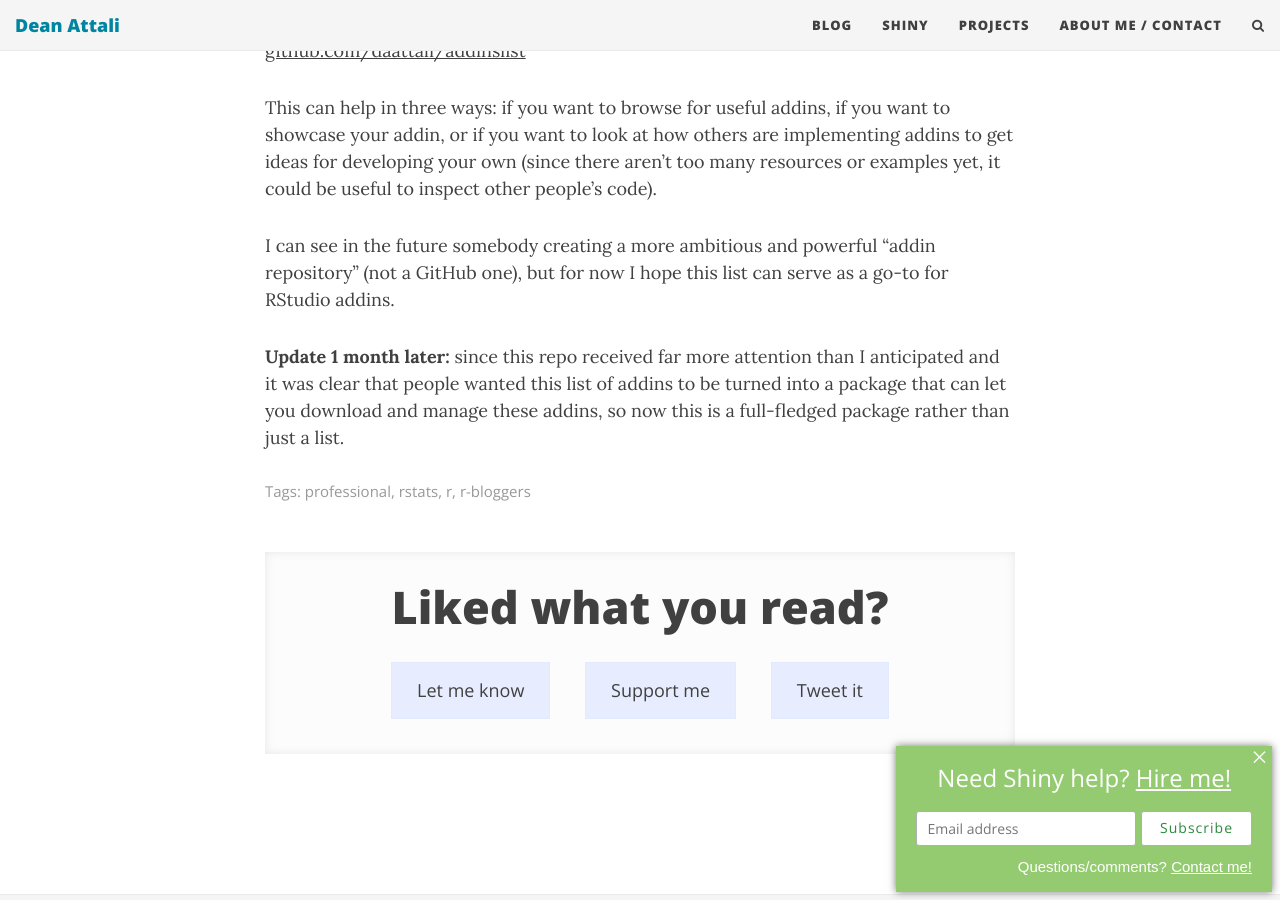
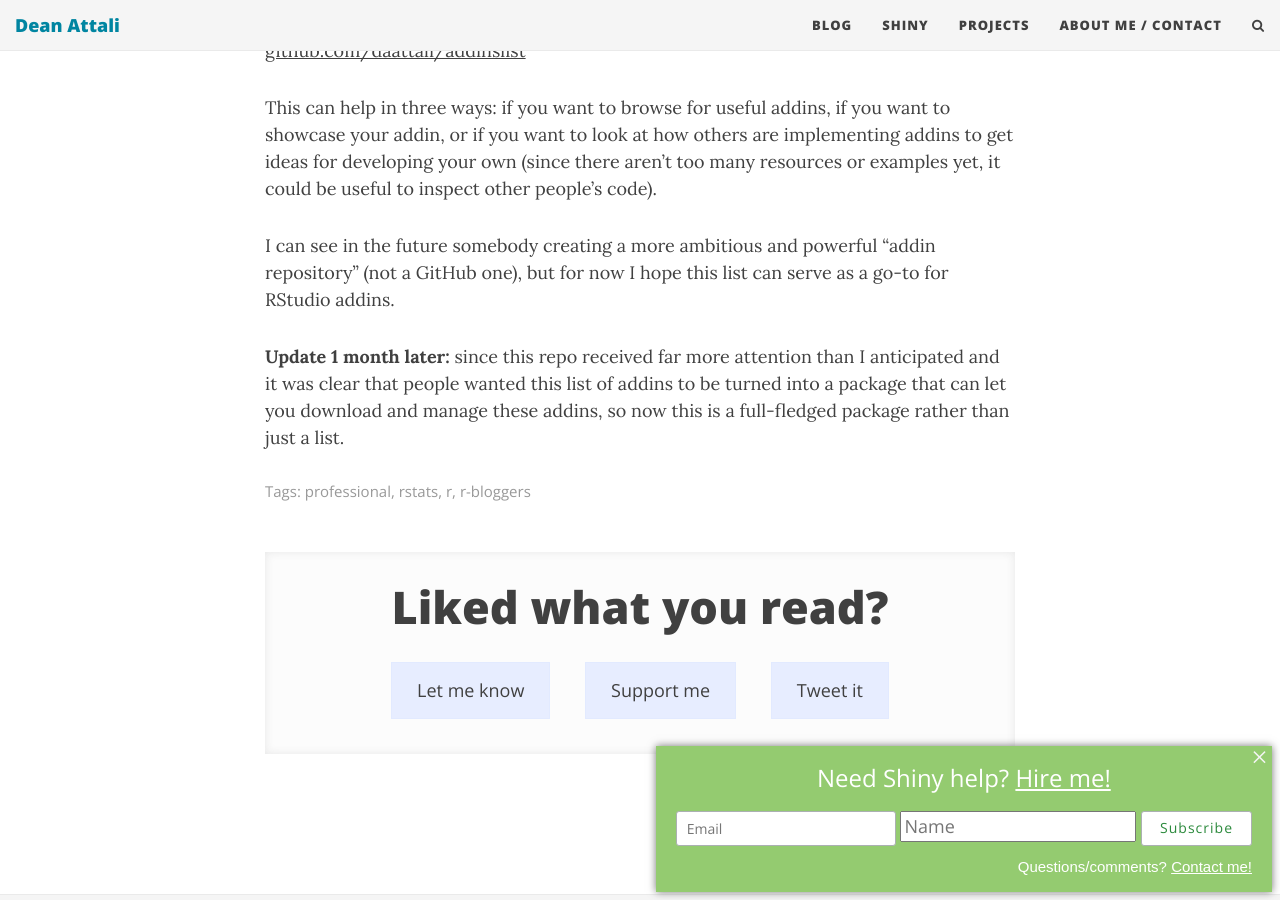
Before and after one commit to daattali/daattali.github.io, a Jekyll site: the page built from notblog/2016-03-30-rstudio-addins-list.md, in a window 1280 px wide and 900 px high, scrolled down 481 px. Built offline with Jekyll 4.4.1, drawn with Linux system fonts in a browser that asks for light colours; nearby versions of some CDN libraries; comment, search, counter and statistics services are not loaded.

Commit message:
Update scroll-box.html

```diff
--- a/_includes/scroll-box.html
+++ b/_includes/scroll-box.html
@@ -9,10 +8,11 @@
     <div id="mc_embed_signup">
       <form action="//deanattali.us14.list-manage.com/subscribe/post?u=a579a88c8f09f9b8502b9d0c3&amp;id=c180f5773c" method="post" id="mc-embedded-subscribe-form" name="mc-embedded-subscribe-form" class="validate" target="_blank" novalidate="">
         <div id="mc_embed_signup_scroll">
-  	      <label for="mce-EMAIL">Sign up to get notified about my next post</label>
-  	      <input type="email" value="" name="EMAIL" class="email" id="mce-EMAIL" placeholder="Email address" required="">
+  	      <label for="mce-EMAIL">Sign up to my Shiny newsletter</label>
+  	      <input type="email" value="" name="EMAIL" class="email" id="mce-EMAIL" placeholder="Email" required="">
+          <input type="text" value="" name="FNAME" class="text" id="mce-FNAME" placeholder="Name" required="">
           <div style="position: absolute; left: -5000px;" aria-hidden="true"><input type="text" name="b_a579a88c8f09f9b8502b9d0c3_c180f5773c" tabindex="-1" value=""></div>
-          <input type="submit" value="Subscribe" name="subscribe" id="mc-embedded-subscribe" class="button" title="Get notified about my next post">
+          <input type="submit" value="Subscribe" name="subscribe" id="mc-embedded-subscribe" class="button" title="Sign up to my Shiny newsletter">
         </div>
       </form>
     </div>
```
Also changed, not shown: other parts of _includes/scroll-box.html (+0 -1 lines).
